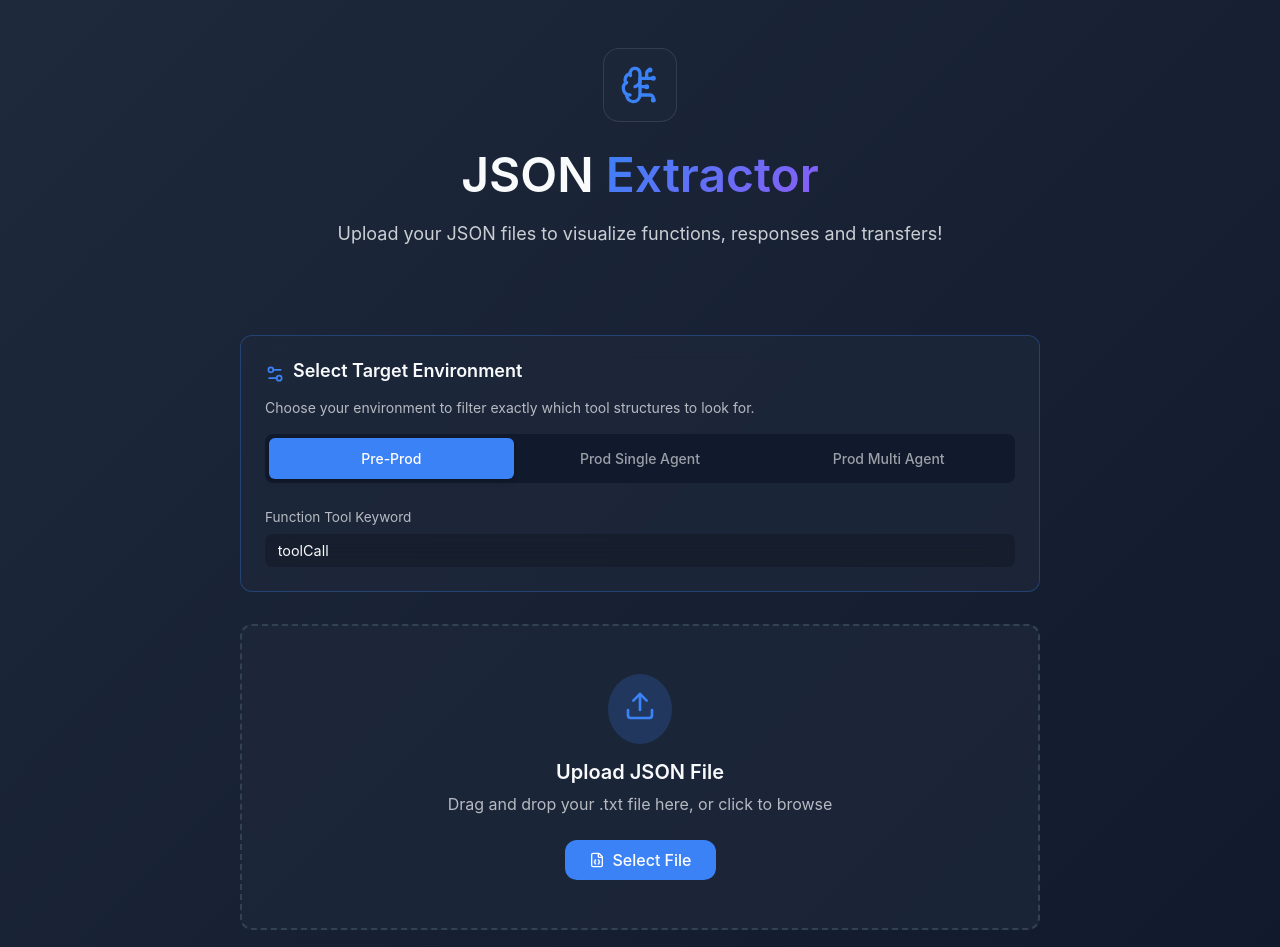
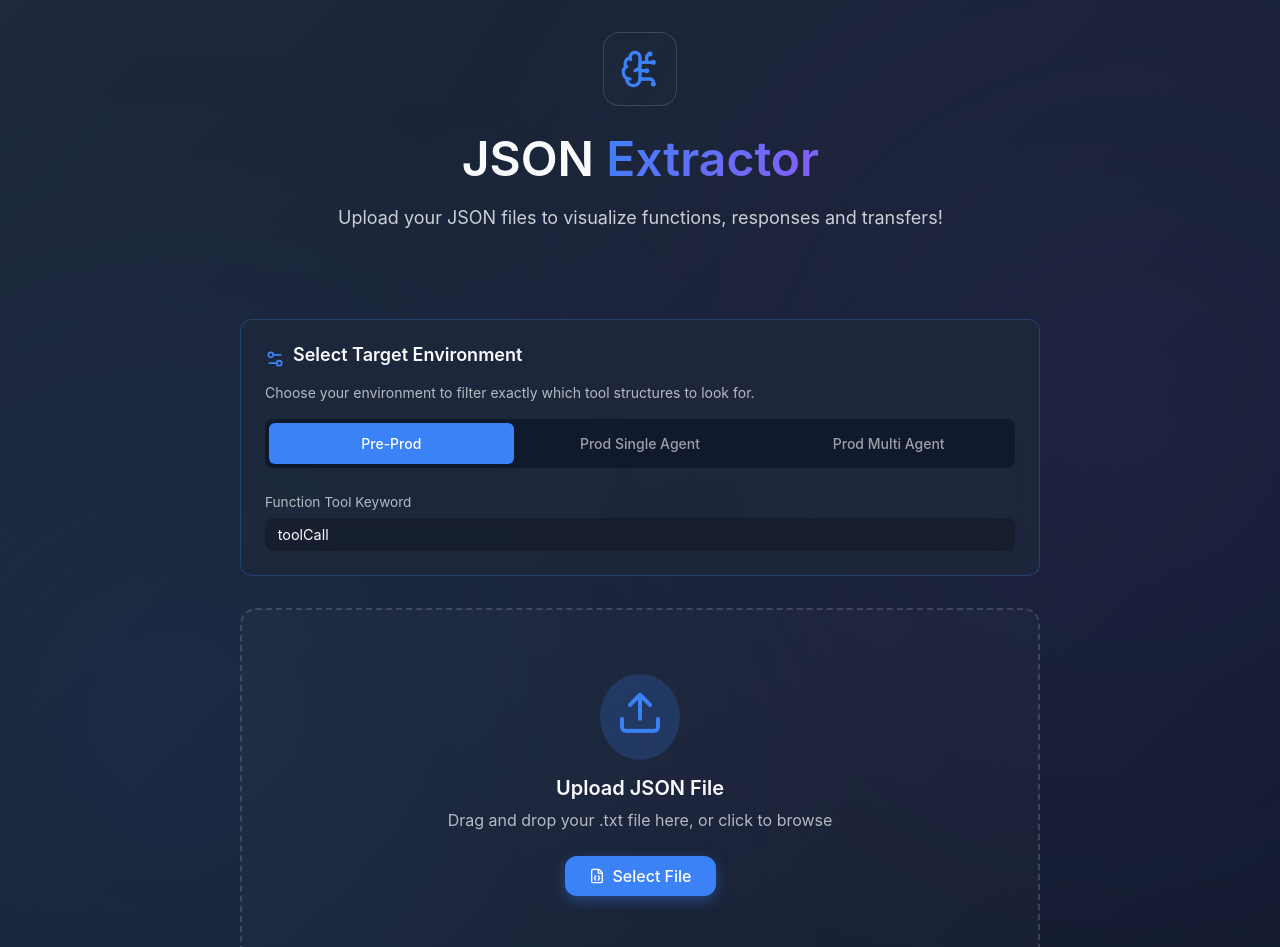
Before and after one commit to ruimartins23/JSON_organizer, a React (Vite) app: page / in a window 1280 px wide. Shown: the top 947 px of the page. Built offline with nearby package versions, Linux system fonts and the light colour scheme.

Commit message:
Fixed timeline structure and overall polish

```diff
--- a/src/index.css
+++ b/src/index.css
@@ -61,8 +61,15 @@ input, textarea {
   background: rgba(30, 41, 59, 0.7);
   backdrop-filter: blur(12px);
   -webkit-backdrop-filter: blur(12px);
-  border: 1px solid rgba(255, 255, 255, 0.1);
+  border: 1px solid rgba(255, 255, 255, 0.15);
   border-radius: var(--radius);
+  transition: transform 0.3s ease, box-shadow 0.3s ease;
+  position: relative;
+  overflow: hidden;
+}
+
+.glass:hover {
+  box-shadow: 0 8px 30px rgba(0, 0, 0, 0.4);
 }
 
 .gradient-text {
@@ -78,13 +85,13 @@ input, textarea {
   min-height: 100vh;
 }
 
-@keyframes fadeIn {
-  from { opacity: 0; transform: translateY(10px); }
-  to { opacity: 1; transform: translateY(0); }
+@keyframes fadeInScale {
+  from { opacity: 0; transform: scale(0.98) translateY(10px); }
+  to { opacity: 1; transform: scale(1) translateY(0); }
 }
 
 .animate-fade-in {
-  animation: fadeIn 0.4s ease-out forwards;
+  animation: fadeInScale 0.5s cubic-bezier(0.16, 1, 0.3, 1) forwards;
 }
 
 ::-webkit-scrollbar {
@@ -107,10 +114,38 @@ input, textarea {
 
 /* App Layout Layout */
 .app-container {
-  padding: 3rem 1.5rem;
+  min-height: 100vh;
+  padding: 2rem;
   display: flex;
   flex-direction: column;
   align-items: center;
+  position: relative;
+  overflow: hidden;
+}
+
+.app-container::before {
+  content: '';
+  position: absolute;
+  top: 0; left: 0; width: 100%; height: 100%;
+  background:
+    radial-gradient(circle at 15% 50%, rgba(59, 130, 246, 0.08) 0%, transparent 50%),
+    radial-gradient(circle at 85% 30%, rgba(139, 92, 246, 0.08) 0%, transparent 50%);
+  pointer-events: none;
+  z-index: 0;
+  animation: floatBackground 20s ease-in-out infinite alternate;
+}
+
+@keyframes floatBackground {
+  0% { transform: scale(1) translate(0, 0); }
+  50% { transform: scale(1.1) translate(2%, 2%); }
+  100% { transform: scale(1) translate(-2%, -2%); }
+}
+
+.app-header {
+  text-align: center;
+  margin-bottom: 2rem;
+  position: relative;
+  z-index: 1;
 }
 
 .header {
@@ -130,6 +165,22 @@ input, textarea {
   width: 2.5rem;
   height: 2.5rem;
   color: var(--primary);
+}
+
+.app-header h1 {
+  font-size: 2rem;
+  font-weight: 700;
+  margin-bottom: 0.5rem;
+  background: linear-gradient(to right, #60a5fa, #c084fc, #60a5fa);
+  background-size: 200% auto;
+  color: transparent;
+  -webkit-background-clip: text;
+  background-clip: text;
+  animation: shine 4s linear infinite;
+}
+
+@keyframes shine {
+  to { background-position: 200% center; }
 }
 
 .header h1 {
@@ -154,24 +205,49 @@ input, textarea {
 }
 
 .dropzone-area {
-  padding: 3rem 2rem;
-  border: 2px dashed var(--border);
+  border: 2px dashed rgba(255, 255, 255, 0.15);
+  border-radius: 1rem;
+  padding: 4rem 2rem;
+  text-align: center;
+  transition: all 0.4s cubic-bezier(0.4, 0, 0.2, 1);
+  cursor: pointer;
+  background: rgba(255, 255, 255, 0.02);
+  position: relative;
+  overflow: hidden;
   display: flex;
   flex-direction: column;
   align-items: center;
   justify-content: center;
-  text-align: center;
-  cursor: pointer;
-  transition: all 0.3s ease;
+  z-index: 1;
+}
+
+.dropzone-area::before {
+  content: '';
+  position: absolute;
+  top: -50%; left: -50%; width: 200%; height: 200%;
+  background: radial-gradient(circle, rgba(59,130,246,0.1) 0%, transparent 70%);
+  opacity: 0;
+  transition: opacity 0.4s ease;
+  pointer-events: none;
+  z-index: -1;
 }
 
 .dropzone-area:hover {
   border-color: rgba(59, 130, 246, 0.5);
+  background: rgba(59, 130, 246, 0.05);
+  transform: translateY(-4px);
+  box-shadow: 0 10px 30px -10px rgba(59, 130, 246, 0.3);
+}
+
+.dropzone-area:hover::before {
+  opacity: 1;
 }
 
 .dropzone-area.dragging {
   border-color: var(--primary);
   background: rgba(59, 130, 246, 0.1);
+  transform: scale(1.02);
+  box-shadow: 0 0 40px rgba(59, 130, 246, 0.4);
 }
 
 .dropzone-icon-bg {
@@ -182,9 +258,15 @@ input, textarea {
 }
 
 .dropzone-icon {
-  width: 2rem;
-  height: 2rem;
+  width: 3rem;
+  height: 3rem;
   color: var(--primary);
+  animation: floatIcon 3s ease-in-out infinite;
+}
+
+@keyframes floatIcon {
+  0%, 100% { transform: translateY(0); }
+  50% { transform: translateY(-8px); }
 }
 
 .dropzone-title {
@@ -206,11 +288,14 @@ input, textarea {
   display: inline-flex;
   align-items: center;
   gap: 0.5rem;
-  transition: background 0.2s;
+  transition: all 0.3s cubic-bezier(0.4, 0, 0.2, 1);
+  box-shadow: 0 4px 14px 0 rgba(59, 130, 246, 0.39);
 }
 
 .btn-primary:hover {
   background: rgba(59, 130, 246, 0.9);
+  transform: translateY(-2px);
+  box-shadow: 0 6px 20px 0 rgba(59, 130, 246, 0.5);
 }
 
 .hidden-input {
@@ -267,16 +352,39 @@ input, textarea {
   font-weight: 500;
   border-radius: 9999px;
   font-size: 0.75rem;
+  transition: all 0.3s ease;
+  box-shadow: 0 0 10px rgba(0,0,0,0);
+}
+
+.badge:hover {
+  transform: scale(1.05);
 }
 
 .badge.primary {
   background: rgba(59, 130, 246, 0.2);
   color: var(--primary);
+  border: 1px solid rgba(59, 130, 246, 0.3);
+}
+.badge.primary:hover {
+  box-shadow: 0 0 12px rgba(59, 130, 246, 0.4);
 }
 
 .badge.accent {
   background: rgba(139, 92, 246, 0.2);
   color: var(--accent);
+  border: 1px solid rgba(139, 92, 246, 0.3);
+}
+.badge.accent:hover {
+  box-shadow: 0 0 12px rgba(139, 92, 246, 0.4);
+}
+
+.badge.diag {
+  background: rgba(245, 158, 11, 0.2);
+  color: rgb(252, 211, 77);
+  border: 1px solid rgba(245, 158, 11, 0.3);
+}
+.badge.diag:hover {
+  box-shadow: 0 0 12px rgba(245, 158, 11, 0.4);
 }
 
 .btn-secondary {
@@ -284,21 +392,39 @@ input, textarea {
   color: var(--secondary-foreground);
   padding: 0.5rem 1rem;
   border-radius: var(--radius);
-  transition: background 0.2s;
+  transition: all 0.3s ease;
 }
 
 .btn-secondary:hover {
   background: rgba(51, 65, 85, 0.8);
+  transform: translateY(-2px);
 }
 
 .timeline-list {
   position: relative;
-  border-left: 1px solid var(--border);
-  margin-left: 1.5rem;
   padding-bottom: 3rem;
   display: flex;
   flex-direction: column;
-  gap: 2rem;
+  gap: 0;
+  margin-left: 1rem;
+}
+
+.timeline-list::before {
+  content: '';
+  position: absolute;
+  top: 0;
+  bottom: 0;
+  left: -2rem;
+  width: 2px;
+  background: linear-gradient(to bottom, transparent, rgba(59, 130, 246, 0.6), rgba(139, 92, 246, 0.6), transparent);
+  box-shadow: 0 0 12px rgba(59, 130, 246, 0.5);
+  border-radius: 2px;
+  animation: pulseLine 4s infinite alternate;
+}
+
+@keyframes pulseLine {
+  0% { opacity: 0.5; box-shadow: 0 0 8px rgba(59, 130, 246, 0.3); }
+  100% { opacity: 1; box-shadow: 0 0 16px rgba(139, 92, 246, 0.7); }
 }
 
 .timeline-empty {
@@ -310,7 +436,7 @@ input, textarea {
 
 .timeline-item {
   position: relative;
-  padding-left: 2rem;
+  padding-left: 0;
 }
 
 .timeline-dot {
--- a/src/utils/parser.ts
+++ b/src/utils/parser.ts
@@ -60,7 +60,7 @@ export function parseAITrainingJSON(
       return;
     }
 
-    // Capture rootSpan for maximum precision duration calculation
+    // Capture rootSpan for duration caclcuation
     if (obj.rootSpan && typeof obj.rootSpan.startTime === 'string' && typeof obj.rootSpan.endTime === 'string') {
       rootSpans.push({
         start: new Date(obj.rootSpan.startTime).getTime(),
```
Also changed, not shown: src/components/TimelineView.tsx (+44 -83 lines).
